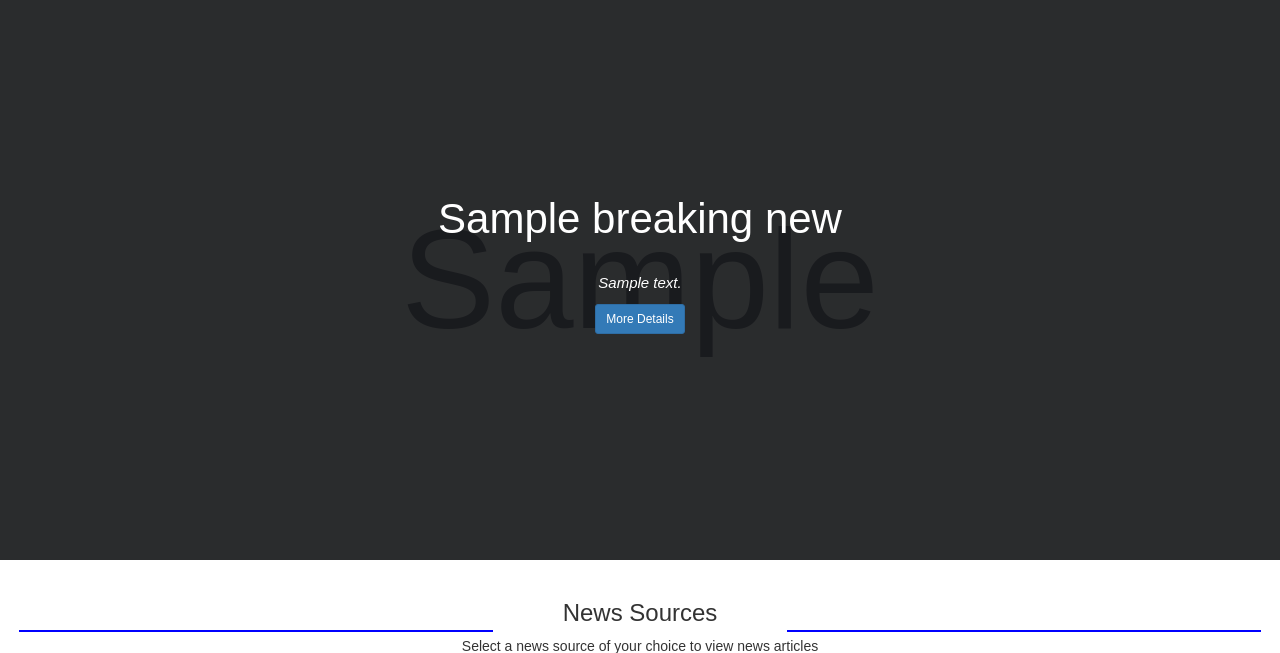
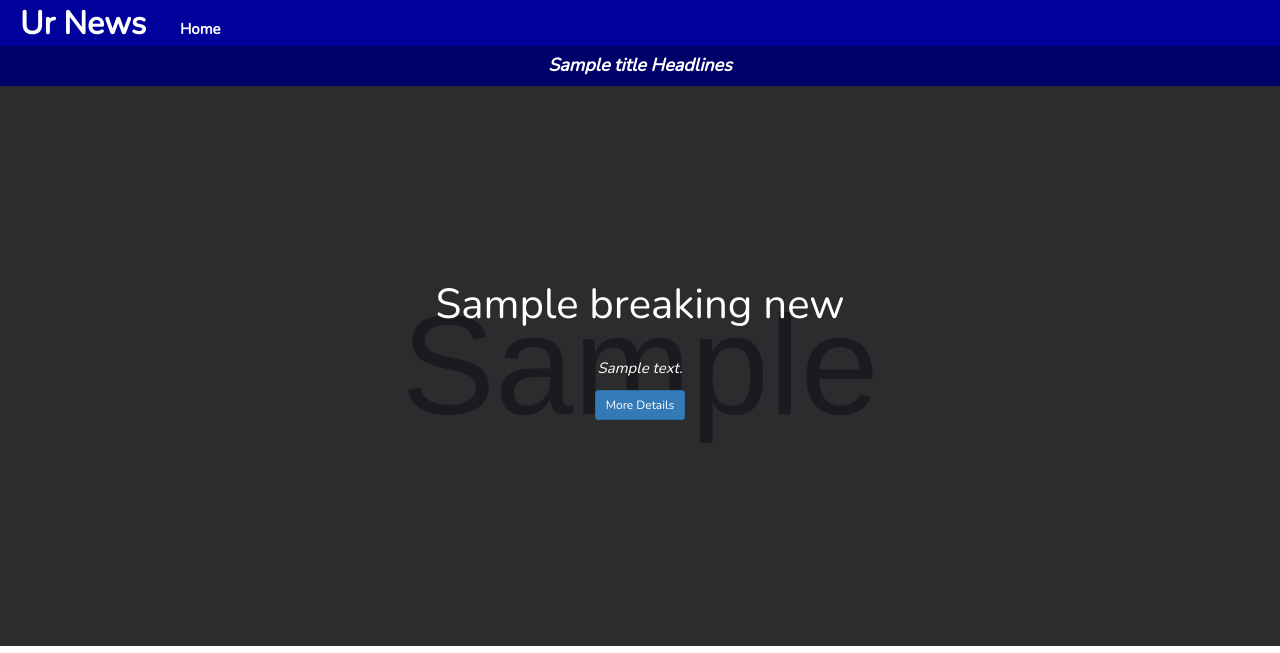
Before and after one commit to SteveMitto/news-api, a Python web app: template app/templates/index.html in a window 1280 px wide. Shown: the top 653 px of the page. Run offline with Jinja, Linux system fonts and the light colour scheme; the template is opened without the code that fills it: most values are stand-ins (such as "Sample title", 1, 10 or a date in 2020); grey boxes marked "Sample" are stand-in pictures; some libraries are stand-ins or nearby versions.

Commit message:
This commit ads a navbar and a font style

```diff
--- a/app/templates/base.html
+++ b/app/templates/base.html
@@ -1,4 +1,11 @@
 {% extends 'bootstrap/base.html' %}
+{% block navbar %}
+  {% include 'navbar.html' %}
+{% endblock %}
+{% block styles%}
+  {{ super() }}
+  <link href="https://fonts.googleapis.com/css?family=Nunito&display=swap" rel="stylesheet">
+{% endblock %}
 {% block content %}
 
 
--- a/app/templates/navbar.html
+++ b/app/templates/navbar.html
@@ -0,0 +1,45 @@
+<style media="screen">
+  .breaking{
+    background:rgba(0,0,100,.9);
+    color:white;
+    text-align:center;
+    font-style:italic;
+    padding:10px;
+    font-weight:bolder;
+    margin:0;
+  }
+  .top-nav{
+    background:rgb(0,0,155);
+    color:white;
+    padding:0;
+  }
+  .head{
+    font-size:2.3em;
+    font-weight:bolder;
+    margin:20px;
+
+  }
+  .text{
+    text-decoration:none;
+    font-size:15px;
+    padding:10px;
+    color:white;
+    font-weight:bold;
+  }
+  .text:hover{
+    background:white;
+    color:blue
+    text-decoration:none;
+    padding:10px;
+  }
+</style>
+<div class=" top-nav">
+  <small class="head">Ur News</small>
+  <a href="/" class="text">Home</a>
+  <br>
+  {% if title %}
+  <h4 class="breaking">{{ title }} Headlines</h4>
+  {% else %}
+  <h4 class="breaking">{{brekingSite}} TOP NEWS </h4>
+  {% endif %}
+</div>
```
